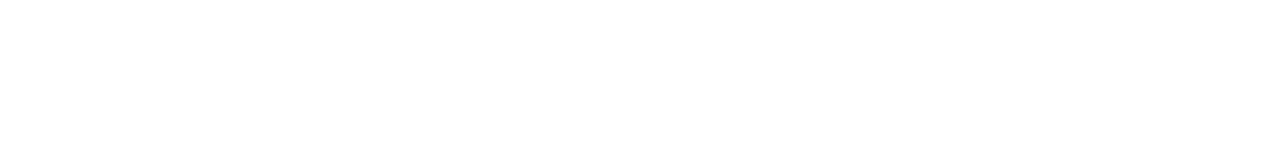
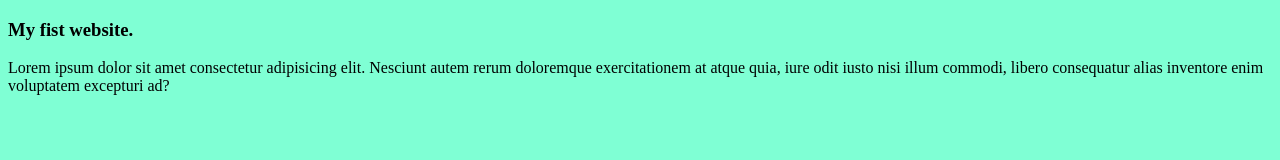
Before and after one commit to Reduan090/my-simple-website, a plain HTML site: page index.html in a window 1280 px wide. Drawn offline with Linux system fonts and the light colour scheme.

Commit message:
Added the simple web site

```diff
--- a/index.html
+++ b/index.html
@@ -4,8 +4,16 @@
     <meta charset="UTF-8">
     <meta name="viewport" content="width=device-width, initial-scale=1.0">
     <title>My simple website</title>
+    <link rel="stylesheet" href="style.css">
 </head>
 <body>
-
+    <div>
+        <h3>
+            My fist website.
+        </h3>
+        <p>
+            Lorem ipsum dolor sit amet consectetur adipisicing elit. Nesciunt autem rerum doloremque exercitationem at atque quia, iure odit iusto nisi illum commodi, libero consequatur alias inventore enim voluptatem excepturi ad?
+        </p>
+    </div>
 </body>
 </html>
--- /dev/null
+++ b/style.css
@@ -0,0 +1,3 @@
+*{
+    background-color: aquamarine;
+}
```
